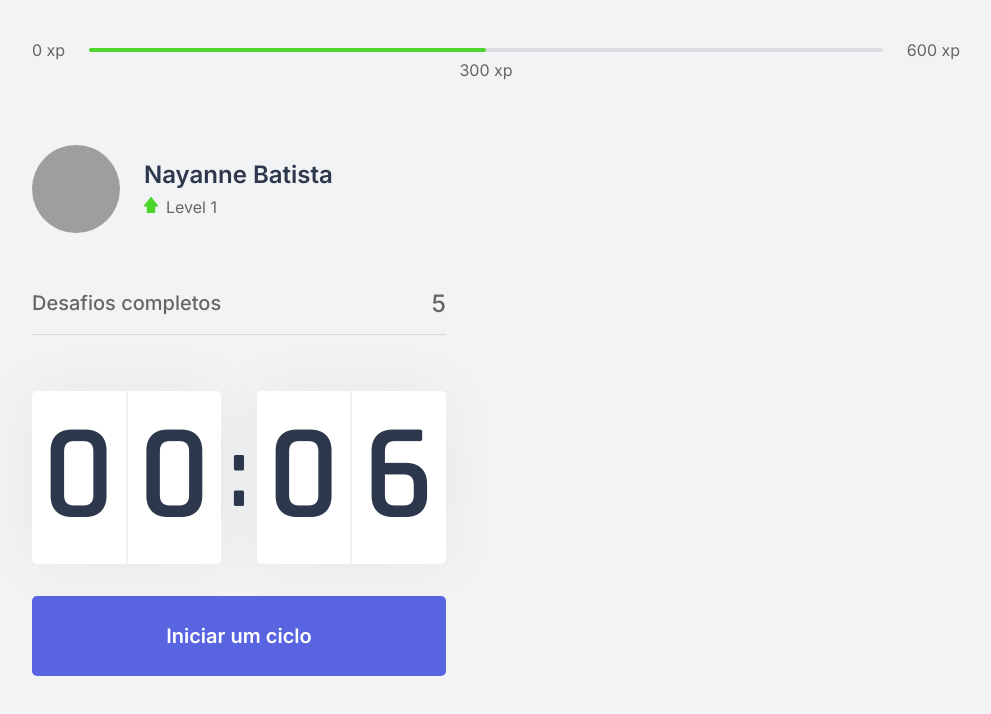
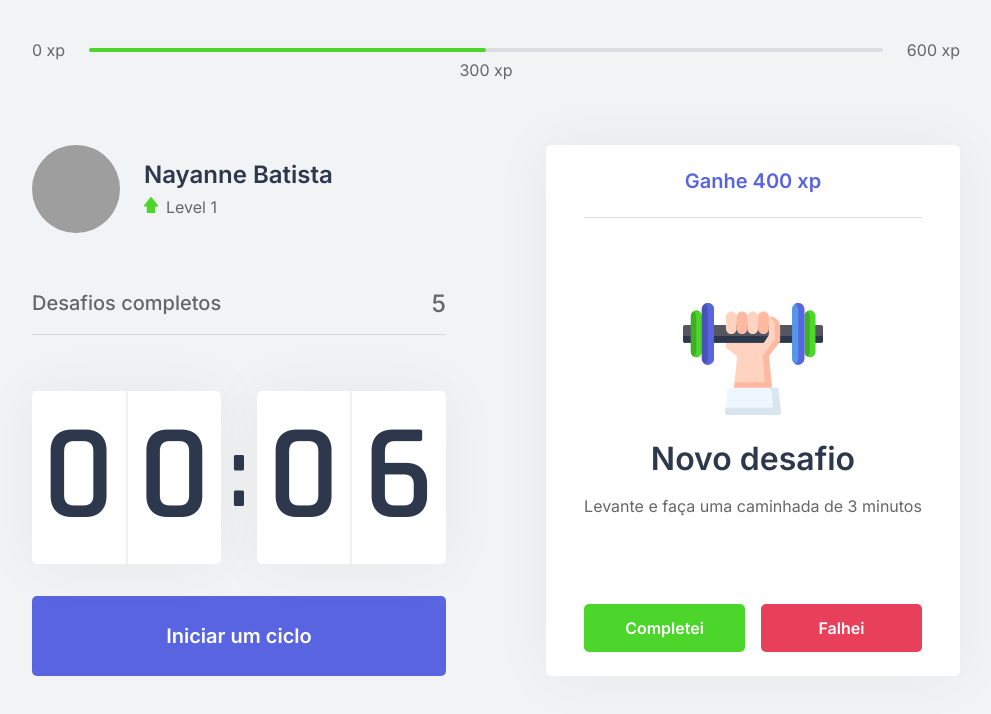
Before and after one commit to NayanneBatista/reactApp_JavaScript, a Next.js app: page / in a window 1280 px wide. Shown: the top 714 px of the page, without its empty margins (144-1135 px from the left). Built offline with nearby package versions, Linux system fonts and the light colour scheme; grey boxes are pictures that could not be loaded.

Commit message:
ChallengeBox component finished

```diff
--- /dev/null
+++ b/src/components/ChallengeBox.tsx
@@ -0,0 +1,44 @@
+import styles from '../styles/components/ChallengeBox.module.css'
+
+export function ChallengeBox() {
+    const hasActiveChallenge = true;
+
+    return(
+        <div className={styles.challengeBoxContainer}>
+            { hasActiveChallenge ? (
+                <div className={styles.challengeActive}>
+                    <header>Ganhe 400 xp</header>
+
+                    <main>
+                        <img src="icons/body.svg" alt="Mão segurando halter com peso verde e azul"/>
+                        <strong>Novo desafio</strong>
+                        <p>Levante e faça uma caminhada de 3 minutos</p>
+                    </main>
+
+                    <footer>
+                        <button
+                            type="button"
+                            className={styles.challengeSucceededButton}
+                        >
+                            Completei
+                        </button>
+                        <button
+                            type="button"
+                            className={styles.challengeFailedButton}
+                        >
+                            Falhei
+                        </button>
+                    </footer>
+                </div>
+            ) : (
+                <div className={styles.challengeNotActive}>
+                    <strong>Finalize um ciclo para receber um desafio</strong>
+                    <p>
+                    <img src="icons/level-up.svg" alt="level-up" />
+                    Avance de nível completando desafios.
+                    </p>
+                </div>
+            ) }
+        </div>
+    )
+}
--- a/src/pages/index.tsx
+++ b/src/pages/index.tsx
@@ -1,9 +1,10 @@
+import Head from 'next/head';
+
 import { CompletedChallenges } from '../components/CompletedChallenges';
 import { Countdown } from '../components/Countdown';
 import { ExperienceBar } from "../components/ExperienceBar";
 import { Profile } from '../components/Profile';
-
-import Head from 'next/head';
+import { ChallengeBox } from '../components/ChallengeBox';
 
 import styles from '../styles/pages/Home.module.css';
 
@@ -26,7 +27,7 @@
         </div>
 
         <div>
-
+          <ChallengeBox />
 
         </div>
       </section>
--- /dev/null
+++ b/src/styles/components/ChallengeBox.module.css
@@ -0,0 +1,107 @@
+.challengeBoxContainer {
+    height: 100%;
+
+    background: var(--white);
+    border-radius: 5px;
+    box-shadow: 0 0 60px rgba(0, 0, 0, 0.05);
+    padding: 1.5rem 2rem;
+
+    display: flex;
+    flex-direction: column;
+    align-items: center;
+    justify-content: center;
+    text-align: center;
+}
+
+.challengeNotActive {
+    display: flex;
+    flex-direction: column;
+    align-items: center;
+}
+
+.challengeNotActive strong{
+    font-size: 1.5rem;
+    font-weight: 500;
+    line-height: 1.4;
+}
+
+.challengeNotActive p{
+    display: flex;
+    flex-direction: column;
+    align-items: center;
+    line-height: 1.4;
+    max-width: 70%;
+    margin-top: 3rem;
+}
+
+.challengeNotActive p img{
+    margin-bottom: 1rem;
+}
+
+.challengeActive {
+    height: 100%;
+    display: flex;
+    flex-direction: column;
+
+}
+
+.challengeActive header{
+    color: var(--blue);
+    font-weight: 600;
+    font-size: 1.25rem;
+    padding: 0 2rem 1.5rem;
+    border-bottom: 1px solid var(--gray-line);
+}
+
+.challengeActive main{
+    flex: 1;
+    display: flex;
+    flex-direction: column;
+    align-items: center;
+    justify-content: center;
+}
+
+.challengeActive main strong{
+    font-size: 2rem;
+    font-weight: 600;
+    color: var(--title);
+    margin: 1.5rem 0 1rem;
+}
+
+.challengeActive main p{
+    line-height: 1.5;
+}
+
+.challengeActive footer{
+    display: grid;
+    grid-template-columns: 1fr 1fr;
+    gap: 1rem;
+}
+
+.challengeActive footer button{
+    height: 3rem;
+
+    display: flex;
+    align-items: center;
+    justify-content: center;
+
+    border: 0;
+    border-radius: 5px;
+    color: var(--white);
+    font-size: 1rem;
+    font-weight: 600;
+
+    transition: filter 0.2s;
+}
+
+.challengeActive footer button.challengeFailedButton {
+    background: var(--red);
+}
+
+.challengeActive footer button.challengeSucceededButton {
+    background: var(--green);
+}
+
+.challengeActive footer button:hover {
+    filter: brightness(0.9)
+}
```
